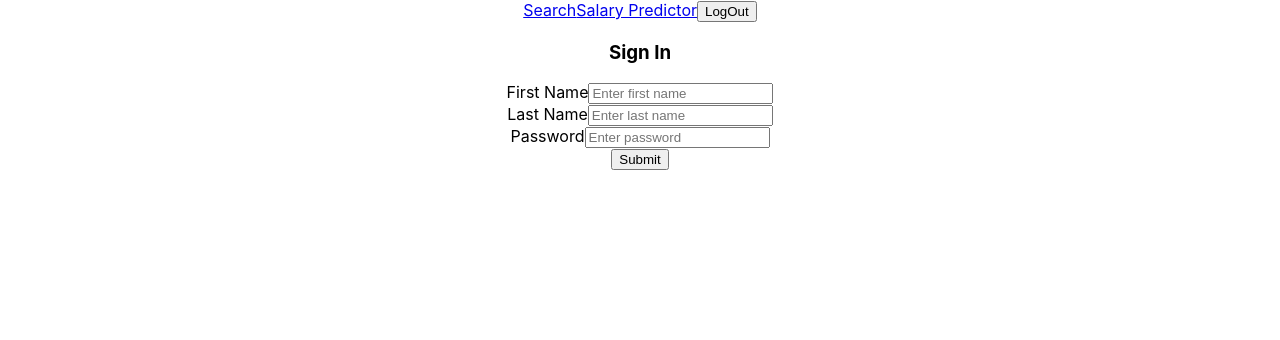
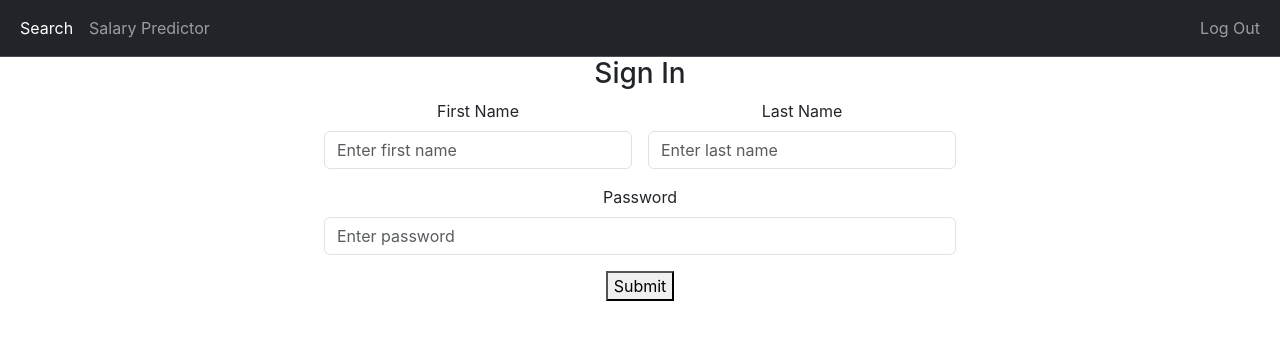
Before and after one commit to fortress32501/TravHackathon2023, a React (Create React App) app in the folder employee-directory/: page /login in a window 1280 px wide. Shown: the top 340 px of the page. Built offline with nearby package versions, Linux system fonts and the light colour scheme.

Commit message:
bootstrap stuff

```diff
--- a/employee-directory/package.json
+++ b/employee-directory/package.json
@@ -6,6 +6,7 @@
     "@testing-library/jest-dom": "^5.16.5",
     "@testing-library/react": "^13.4.0",
     "@testing-library/user-event": "^13.5.0",
+    "bootstrap": "^5.3.0",
     "react": "^18.2.0",
     "react-dom": "^18.2.0",
     "react-router-dom": "^6.14.1",
--- a/employee-directory/src/App.js
+++ b/employee-directory/src/App.js
@@ -30,11 +30,15 @@ function App() {
 
   return (
     <div className="App">
-      <nav>
-          <div>
-            <Link to="/">Search</Link>
-            <Link to="/SalaryPrediction">Salary Predictor</Link>
-            <button onClick={e => logOut()}>LogOut</button>
+      <nav className="navbar navbar-expand bg-dark border-bottom border-bottom-dark"  data-bs-theme="dark">
+          <div className="container-fluid">
+            <ul className="navbar-nav">
+            <Link to="/" className="nav-item nav-link active">Search</Link>
+            <Link to="/SalaryPrediction" className="nav-item nav-link">Salary Predictor</Link>
+            </ul>
+            <ul className="navbar-nav">
+            <button className="nav-item nav-link" onClick={e => logOut()}>Log Out</button>
+            </ul>
           </div>
       </nav>
 
--- a/employee-directory/src/LogIn.js
+++ b/employee-directory/src/LogIn.js
@@ -40,42 +40,50 @@ const LogIn = (props) => {
 
     return (
     <div>
-      <form onSubmit={e=>handleSubmit(e)}>
-        <div>
-          <h3>Sign In</h3>
-          <div>
-            <label>First Name</label>
+      <h3>Sign In</h3>
+      <form onSubmit={e=>handleSubmit(e)} className="row g-3">
+          <div className="col-md-3"></div>
+          <div className="col-md-3">
+            <label for="first_name" className="form-label">First Name</label>
             <input
               type="text"
               placeholder="Enter first name"
+              id="first_name"
+              className="form-control"
               value = {first_name}
               onChange={(e)=>setFirstName(e.target.value)}
             />
           </div>
-          <div>
-            <label>Last Name</label>
+          <div className="col-md-3">
+            <label for="last_name" className="form-label">Last Name</label>
             <input
               type="text"
               placeholder="Enter last name"
+              id="last_name"
+              className="form-control"
               value = {last_name}
               onChange={(e)=>setLastName(e.target.value)}
             />
           </div>
-          <div>
-            <label>Password</label>
+          <div className="col-md-3"></div>
+          <div className="col-md-3"></div>
+          <div className="col-md-6">
+            <label for="password" className="form-label">Password</label>
             <input
               type="password"
               placeholder="Enter password"
+              id="password"
+              className="form-control"
               value = {password}
               onChange={e=>setPassword(e.target.value)}
             />
           </div>
+          <div className="col-md-3"></div>
           <div>
             <button type="submit" >
               Submit
             </button>
           </div>
-        </div>
       </form>
     </div>
   )
--- a/employee-directory/src/index.js
+++ b/employee-directory/src/index.js
@@ -1,5 +1,6 @@
 import React from 'react';
 import ReactDOM from 'react-dom/client';
+import 'bootstrap/dist/css/bootstrap.css';
 import './index.css';
 import App from './App';
 import reportWebVitals from './reportWebVitals';
```
Also changed, not shown: 1 other file (tests, documents, lock files or other folders).
